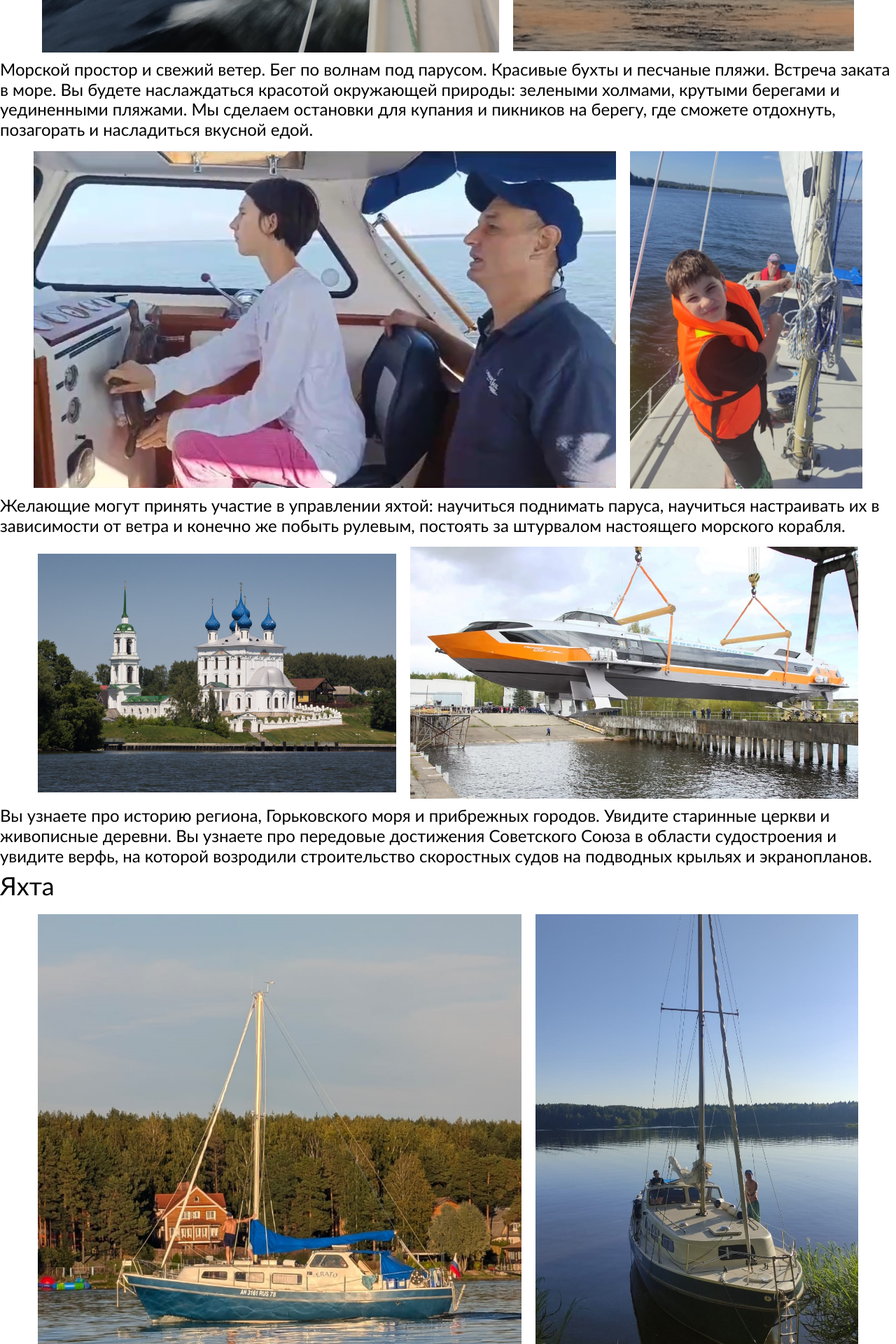
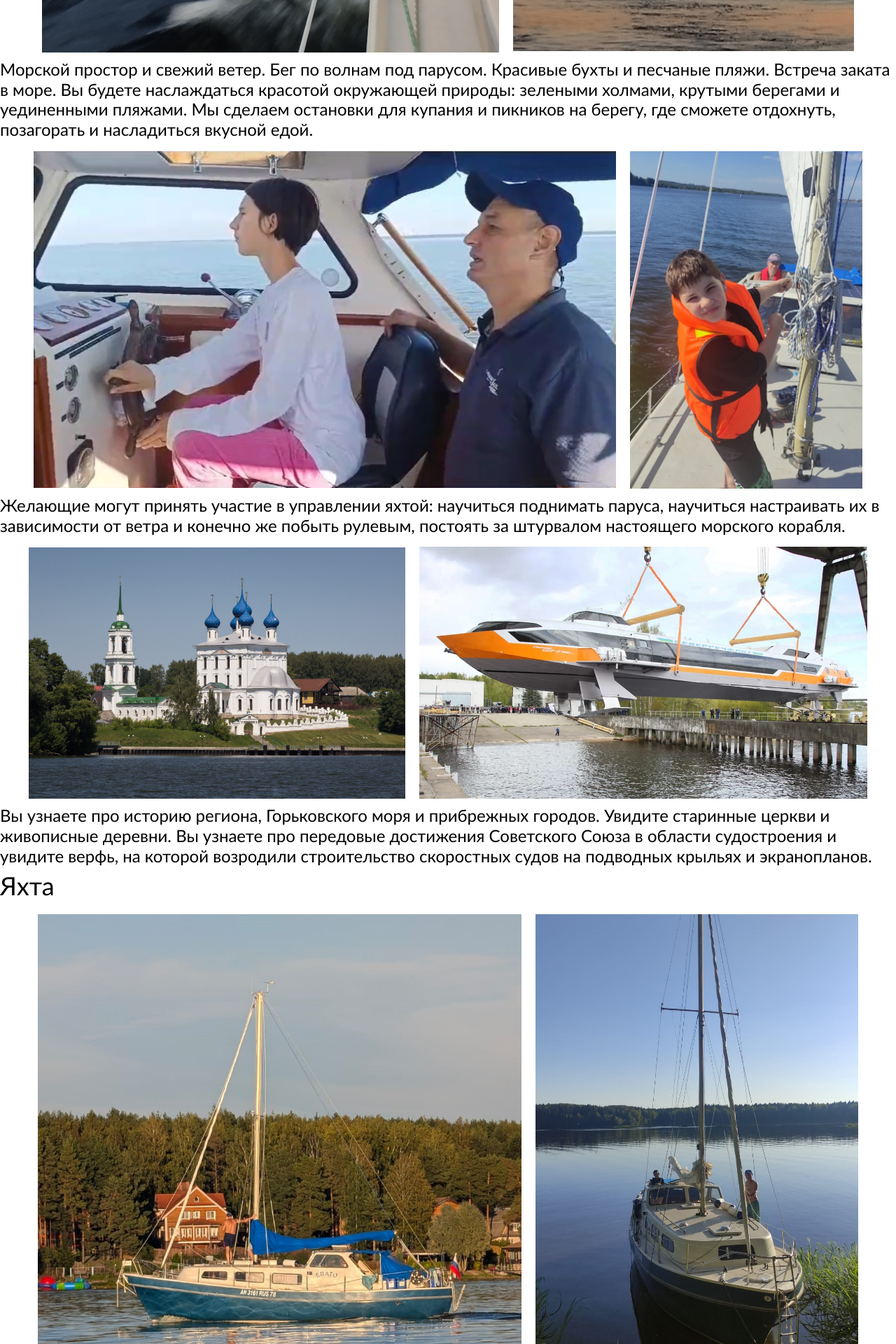
Before and after one commit to CaptainEvgeny/Volga-sail, a Jekyll site: the page built from index.md, in a window 1280 px wide. Shown: the part 924-2844 px from the top of the page at 70% size. Built offline with Jekyll 4.4.1, drawn with Linux system fonts in a browser that asks for light colours.

Commit message:
Update index.md

```diff
--- a/index.md
+++ b/index.md
@@ -23,7 +23,7 @@
 Желающие могут принять участие в управлении яхтой: научиться поднимать паруса, научиться настраивать их в зависимости от ветра и конечно же побыть рулевым, постоять за штурвалом настоящего морского корабля.
 
 <div class="container">
-    <img src="images/Katunki-Church.jpg" alt="Яхта.Парус" width="40%">
+    <img src="images/Katunki-Church.jpg" alt="Яхта.Парус" width="42%">
     <img src="images/Verf.jpg" alt="Яхта.Парус" width="50%">
 </div>
 
```
